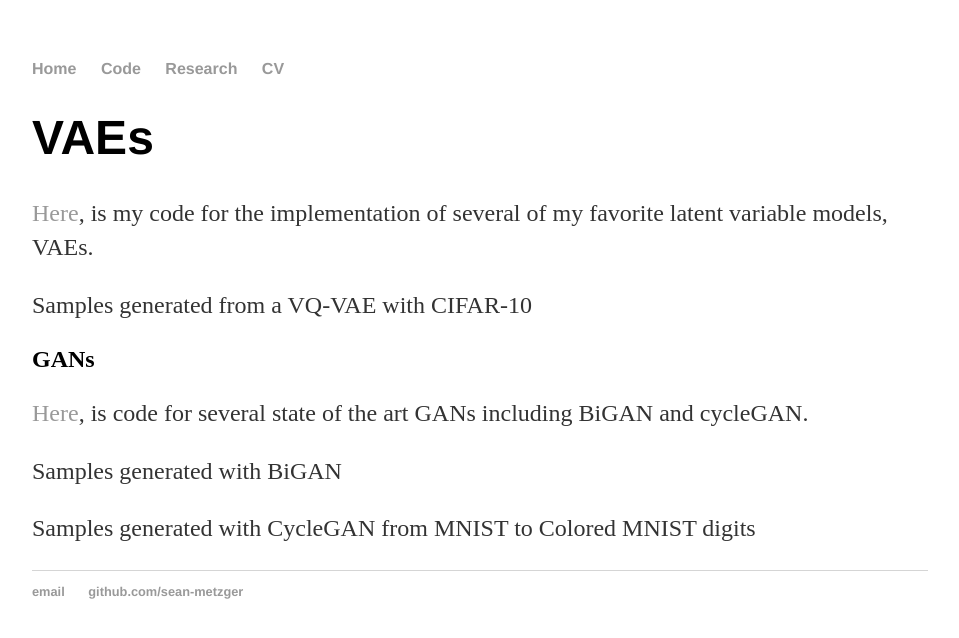
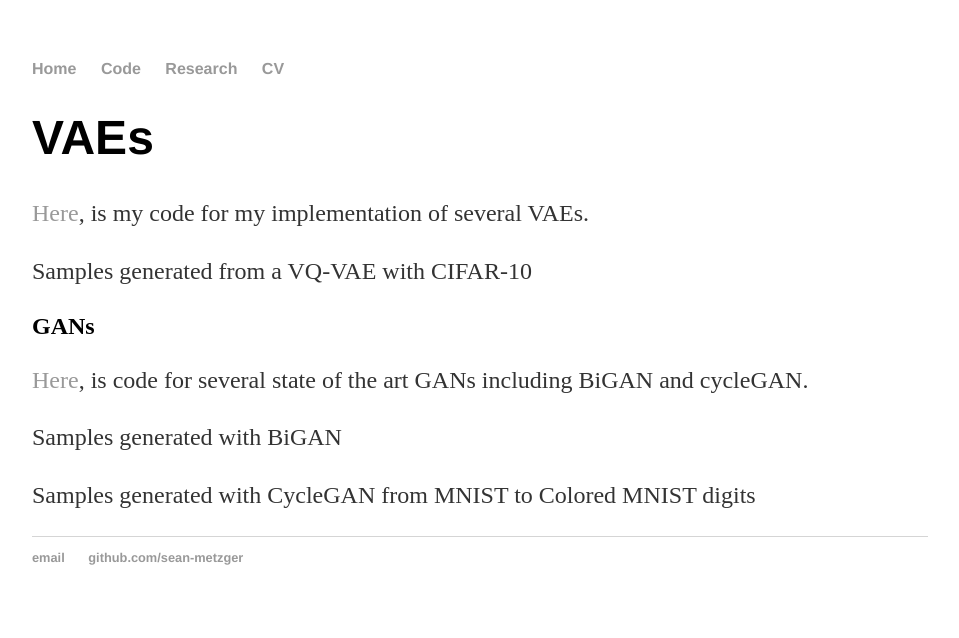
Before and after one commit to sean-metzger/sean-metzger.github.io, a Jekyll site: the page built from code/index.html, in a window 1280 px wide. Shown: the top 638 px of the page, without its empty margins (160-1119 px from the left). Built offline with Jekyll 4.4.1, drawn with Linux system fonts in a browser that asks for light colours.

Commit message:
Update index.html

```diff
--- a/code/index.html
+++ b/code/index.html
@@ -5,7 +5,7 @@ title: Code
 
 <div class="blurb">
 	<h1>VAEs</h1>
-		<p> <a href="https://github.com/sean-metzger/code_examples/blob/master/vaes.ipynb">Here</a>, is my code for the implementation of several of my favorite latent variable models, VAEs.</p>
+		<p> <a href="https://github.com/sean-metzger/code_examples/blob/master/vaes.ipynb">Here</a>, is my code for my implementation of several VAEs.</p>
 		<p> Samples generated from a VQ-VAE with CIFAR-10 </p>
 	<h2>GANs</h2>
 		<p> <a href="https://github.com/sean-metzger/code_examples/blob/master/gans.ipynb">Here</a>, is code for several state of the art GANs including BiGAN and cycleGAN.</p>
```
